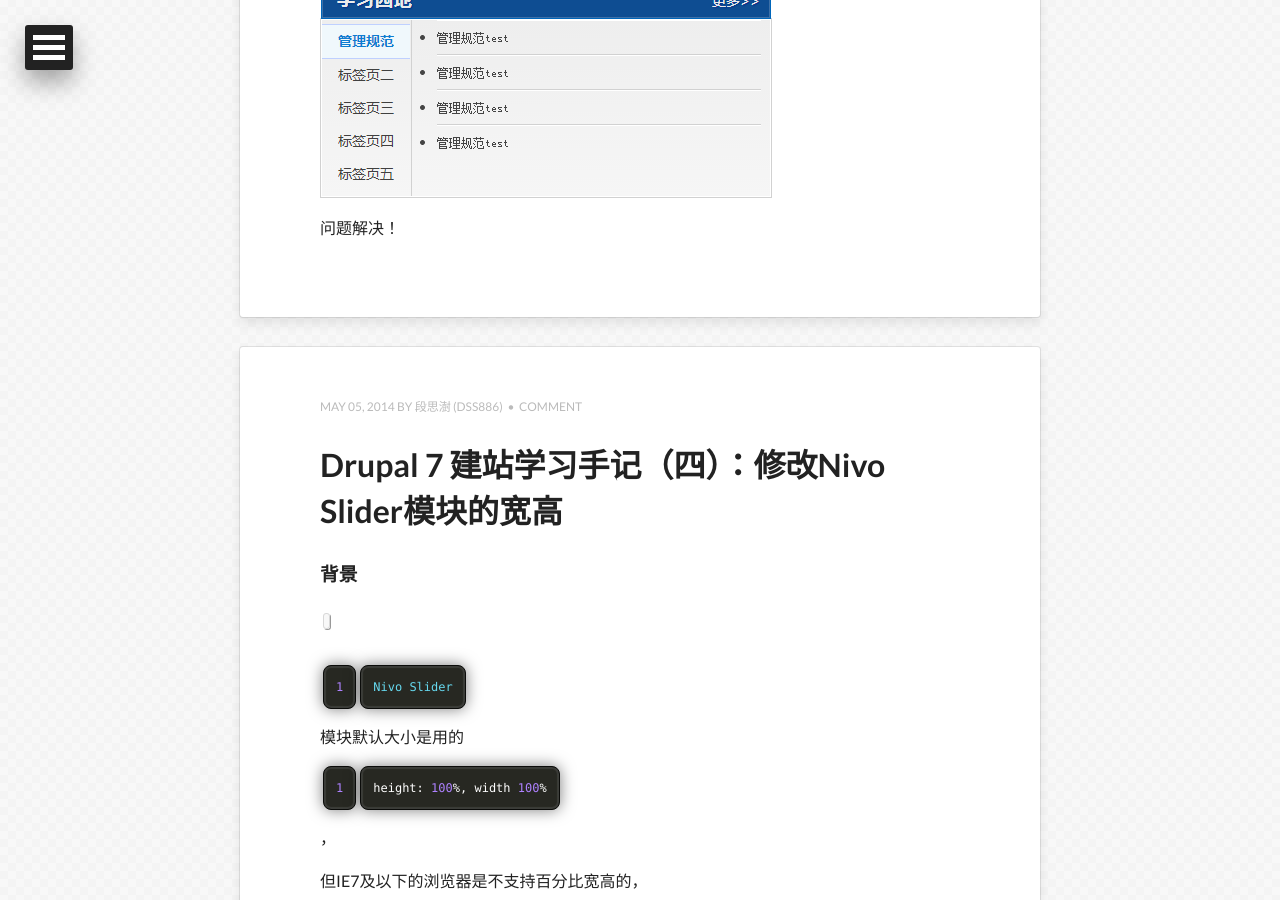
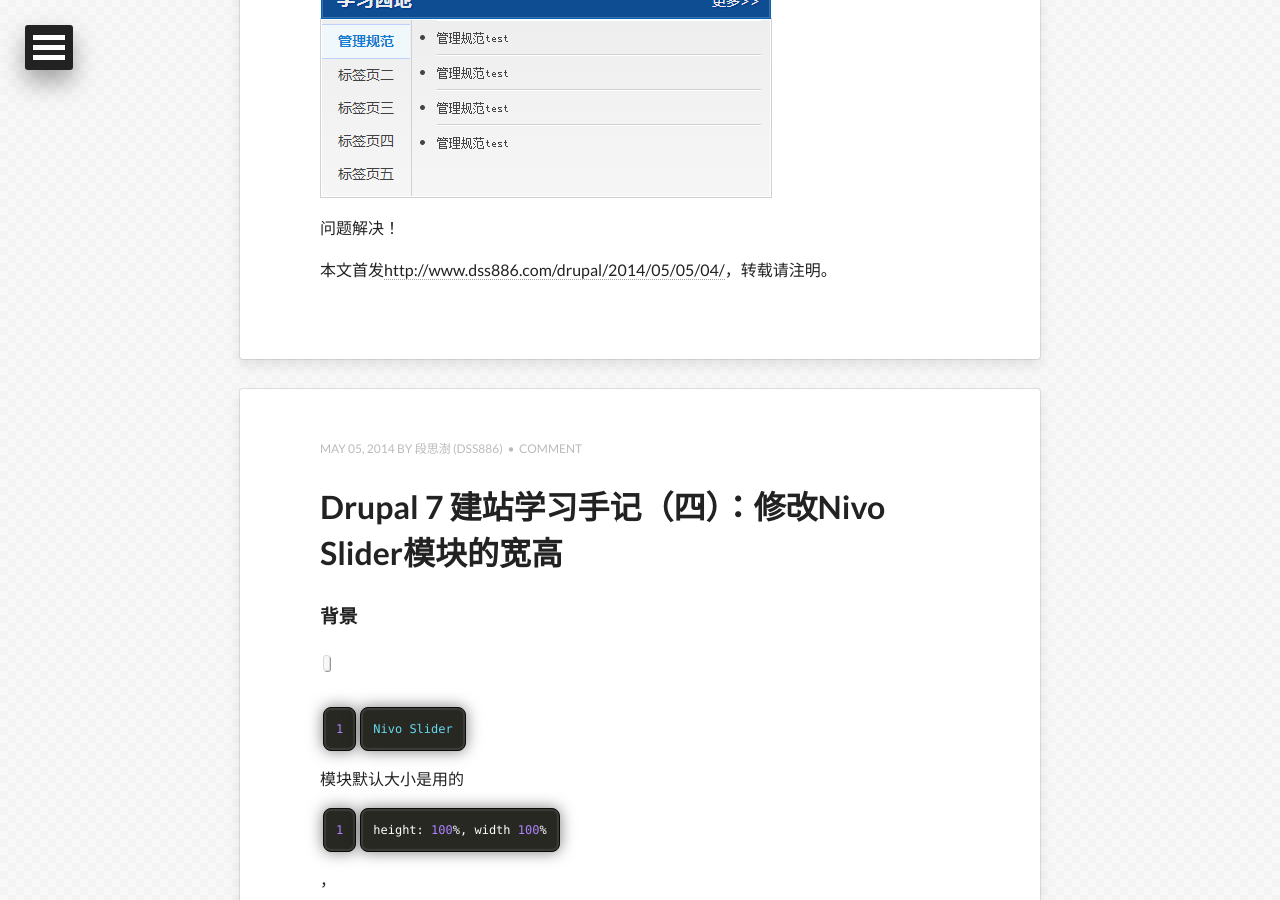
Before and after one commit to heamon7/dss886.github.io, a Jekyll site: the page built from index.html, in a window 1280 px wide and 900 px high, scrolled down 9617 px. Built offline with Jekyll 4.4.1, drawn with Linux system fonts in a browser that asks for light colours; nearby versions of some CDN libraries; the list of posts is cut into pages by our own code; some of the changed text lies outside the part shown.

Commit message:
update posts

```diff
--- a/_posts/2014-04-25-03.md
+++ b/_posts/2014-04-25-03.md
@@ -65,3 +65,5 @@ share: true
 ~~~
 
 问题解决！
+
+本文首发<http://www.dss886.com/drupal/2014/05/05/03/>，转载请注明。
--- a/_posts/2014-04-25-04.md
+++ b/_posts/2014-04-25-04.md
@@ -96,3 +96,5 @@ CSS `Overflow`属性的定义：
 ![image4]({{ site.url }}/images/post_images/2014.5/4.png)
 
 问题解决！
+
+本文首发<http://www.dss886.com/drupal/2014/05/05/04/>，转载请注明。
```
